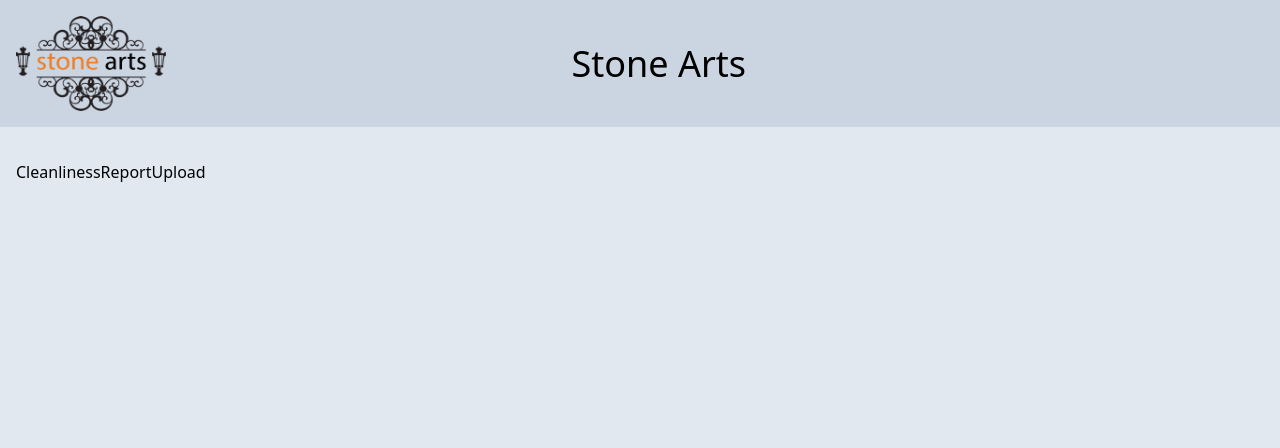
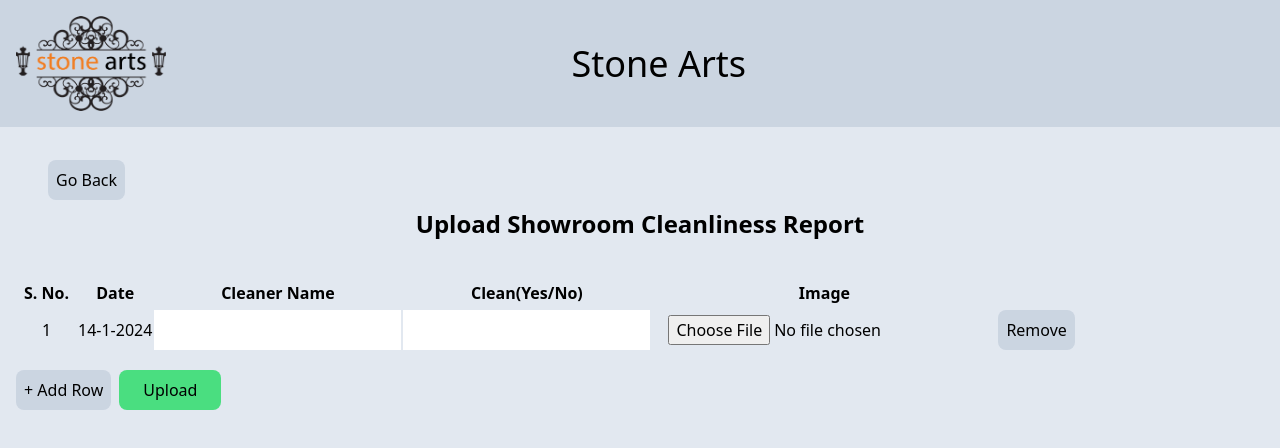
Before and after one commit to stoneartstech/stone-arts, a Next.js app: page /SalesReports/CleanlinessReportUpload in a window 1280 px wide. Shown: the top 448 px of the page. Built offline with nearby package versions, Linux system fonts and the light colour scheme; no server answers.

Commit message:
cleanliness report uploading added

```diff
--- a/pages/SalesReports/CleanlinessReportUpload.js
+++ b/pages/SalesReports/CleanlinessReportUpload.js
@@ -1,7 +1,164 @@
-import React from 'react'
+import React, { useState, useEffect } from 'react'
+import { useRouter } from 'next/router'
+import { db, storage } from '../../firebase';
+import { updateDoc, collection, onSnapshot, setDoc, addDoc, serverTimestamp, doc } from 'firebase/firestore';
+import { ref, uploadBytes, getDownloadURL } from 'firebase/storage';
+import { useSearchParams } from 'next/navigation'
+import Link from 'next/link'
 
 export default function CleanlinessReportUpload() {
-    return (
-        <div>CleanlinessReportUpload</div>
+    const searchParams = useSearchParams()
+    const showroomName = searchParams.get('showroomName')
+    // const reportType = searchParams.get('reportParam')
+    const [loading, setLoading] = useState(false)
+    const showroomDbNames = {
+        "Galleria": "galleria-cleanliness-report",
+        "Mirage": "mirage-cleanliness-report",
+        "Kisumu": "kisumu-cleanliness-report",
+        "Mombasa Road": "mombasa-cleanliness-report"
+
+    }
+    const showroomDbName = showroomDbNames[showroomName]
+
+    const router = useRouter()
+
+    const today = new Date()
+    const date = today.getDate() + '-' + (today.getMonth() + 1) + '-' + today.getFullYear()
+
+    const [report, setReport] = useState([
+        {
+            Date: date,
+            CleanerName: '',
+            Clean: '',
+            Image: '',
+        }])
+
+    const handleAddRow = () => {
+        const row = {
+            SNo: report.length + 1,
+            Date: date,
+            CleanerName: '',
+            Clean: '',
+            Image: '',
+        }
+        setReport([...report, row])
+    }
+    const handleRemoveRow = (index) => {
+        const list = [...report]
+        list.splice(index, 1)
+        setReport(list)
+    }
+    // const [downloadURLs, setDownloadURLs] = useState({})
+    const handleFileUpload = async (date, Sno, event) => {
+        const file = event.target.files[0];
+        try {
+            // Upload the file to Firebase Storage
+            const storageRef = ref(storage, `cleanlinessreports/${showroomName}/${date}/${Sno}`)
+            await uploadBytes(storageRef, file);
+
+            // Get the download URL for the uploaded file
+            const downloadURL = await getDownloadURL(storageRef);
+            // setDownloadURLs((prevDownloadURLs) => ({
+            //     ...prevDownloadURLs,
+            //     [date]: [Sno] = downloadURL,
+            // }));
+            setReport((prevReport) => {
+                const updatedReport = [...prevReport];
+                if (updatedReport[Sno - 1]) {
+                    updatedReport[Sno - 1].Image = downloadURL;
+                }
+                return updatedReport;
+            });
+
+        } catch (error) {
+            console.log(error);
+            alert(`File for client could not be uploaded.`);
+        }
+    };
+
+    return (<>{!loading && <div>
+        <div className='w-full pl-8'>
+            <button className='bg-slate-300 p-2 rounded-lg'
+                onClick={() => router.back()}>
+                Go Back
+            </button>
+        </div>
+        <p className='mt-2 text-2xl text-center font-bold mb-4'>
+            Upload Showroom Cleanliness Report
+        </p>
+        <div className='max-w-full overflow-auto'>
+            <table className='mt-6'>
+                <thead className=''>
+                    <tr>
+                        <th className='px-2'>S. No.</th>
+                        <th className='px-2'>Date</th>
+                        <th className='px-2'>Cleaner Name</th>
+                        <th className='px-2'>Clean(Yes/No)</th>
+                        <th className='px-2'>Image</th>
+                    </tr>
+                </thead>
+                <tbody className=''>
+                    {report.map((item, index) => (
+                        <tr key={index}>
+                            <td className='text-center'>{index + 1}</td>
+                            <td className=''>
+                                {item.Date}
+                            </td>
+                            <td>
+                                <input type="text" value={item.CleanerName} onChange={(e) => {
+                                    const list = [...report]
+                                    list[index].CleanerName = e.target.value
+                                    setReport(list)
+                                }}
+                                    className='px-2 py-2 w-full' />
+                            </td>
+                            <td>
+                                <input type="text" value={item.Clean} onChange={(e) => {
+                                    const list = [...report]
+                                    list[index].Clean = e.target.value
+                                    setReport(list)
+                                }}
+                                    className='px-2 py-2 w-full' />
+                            </td>
+                            <td>
+                                <input type="file" onChange={(e) =>
+                                    handleFileUpload(item.Date, index + 1, e)
+                                }
+                                    className='px-4 py-2 w-full'
+                                />
+                            </td>
+                            <td>
+                                <button className='bg-slate-300 p-2 rounded-lg'
+                                    onClick={() => handleRemoveRow(index)}>
+                                    Remove
+                                </button>
+                            </td>
+                        </tr>
+                    ))}
+                </tbody>
+            </table>
+        </div>
+        <button className='bg-slate-300 hover:bg-slate-500 p-2 rounded-lg'
+            onClick={handleAddRow}>
+            + Add Row
+        </button>
+        <button className='bg-green-400 hover:bg-green-600 py-2 px-6 rounded-lg mt-4 ml-2'
+            onClick={() => {
+                //convert report to object
+                const reportData = {}
+                report.forEach((item, index) => {
+                    reportData[index] = item
+                })
+                //set doc in showroomDbName database with key as date and value as reportData
+                console.log(date)
+                setDoc(doc(db, showroomDbName, `${date}`), reportData)
+                alert('Report Uploaded Successfully')
+                router.push('/')
+            }}>
+            Upload
+        </button>
+
+    </div>}</>
+
     )
 }
```
